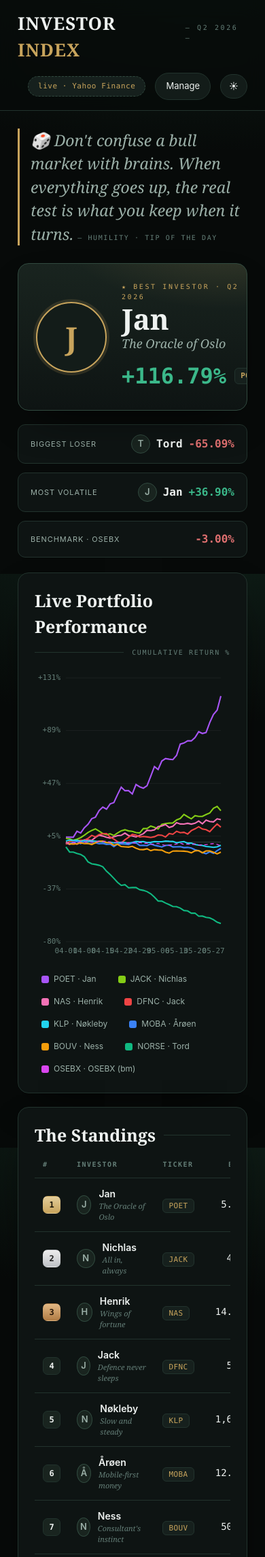
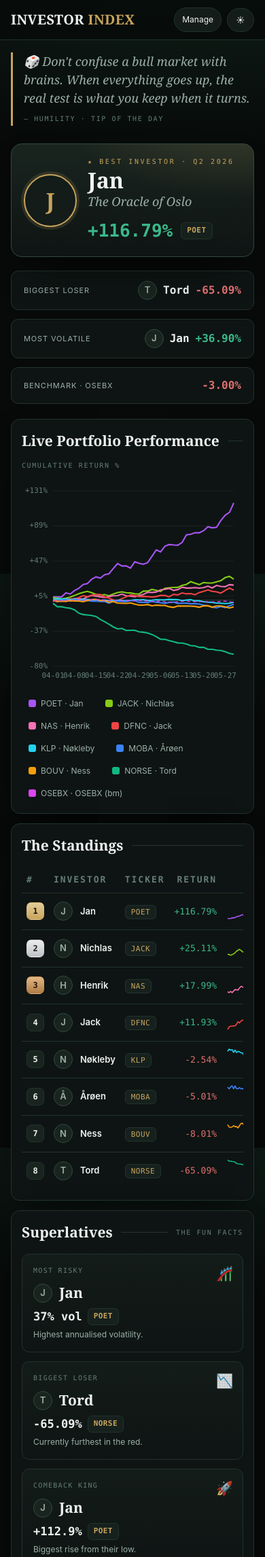
Before and after one commit to jcaamnes/investor-index, a Flask app: page / in a window 390 px wide. Shown: the top 2290 px of the page at 68% size. Run offline with Flask 3, Linux system fonts and the light colour scheme; data that the repository does not hold is empty.

Commit message:
optimized for mobile

```diff
--- a/templates/index.html
+++ b/templates/index.html
@@ -168,6 +168,44 @@
   padding:12px 22px;border-radius:999px;font-size:14px;box-shadow:var(--shadow);opacity:0;pointer-events:none;transition:opacity .3s;z-index:100}
 .toast.show{opacity:1}
 @media(max-width:880px){.hero{grid-template-columns:1fr}.week{grid-template-columns:1fr}.hof-grid{grid-template-columns:1fr}.strat-grid{grid-template-columns:1fr}}
+/* mobile: trim the header to brand + quarter + manage + theme */
+@media(max-width:640px){
+  .topbar-inner{padding:11px 16px;gap:8px;flex-wrap:nowrap}
+  .brand .sub{display:none}
+  .brand .mark{font-size:20px;letter-spacing:.02em;white-space:nowrap}
+  #srcBanner,#liveBadge{display:none!important}
+  .spacer{flex:1}
+  .ctrl{padding:8px 11px;font-size:12px}
+  #qSelect{max-width:36vw}
+  .wrap{padding:0 16px 64px}
+  .epigraph{font-size:18px;margin-top:18px}
+  /* tighter panels + smaller headings */
+  .panel{padding:16px 15px;margin-bottom:14px;border-radius:13px}
+  .phead h3{font-size:21px}
+  /* shorter chart, roomier touch target */
+  .chart-wrap{height:300px}
+  /* leader card scales down */
+  .leader-card{padding:18px;gap:16px}
+  .avatar{width:78px;height:78px;font-size:32px}
+  .leader-meta h2{font-size:32px}
+  .leader-return{font-size:26px}
+  /* standings: keep #, Investor, Ticker, Return, Trend — drop the rest */
+  .board:not(.hof-table) th:nth-child(4),.board:not(.hof-table) td:nth-child(4),
+  .board:not(.hof-table) th:nth-child(5),.board:not(.hof-table) td:nth-child(5),
+  .board:not(.hof-table) th:nth-child(8),.board:not(.hof-table) td:nth-child(8),
+  .board:not(.hof-table) th:nth-child(9),.board:not(.hof-table) td:nth-child(9),
+  .board:not(.hof-table) th:nth-child(10),.board:not(.hof-table) td:nth-child(10){display:none}
+  .board tbody td,.board thead th{padding:9px 7px;font-size:13px}
+  .player .tg{display:none}
+  /* hall of fame table: keep Investor, medals, Podiums, Avg */
+  .hof-table th:nth-child(2),.hof-table td:nth-child(2),
+  .hof-table th:nth-child(7),.hof-table td:nth-child(7),
+  .hof-table th:nth-child(9),.hof-table td:nth-child(9),
+  .hof-table th:nth-child(10),.hof-table td:nth-child(10){display:none}
+  .hof-foot{display:none}
+  /* weekly dispatch reads as a stacked card */
+  .week{padding:14px 0}
+}
 </style>
 </head>
 <body>
@@ -511,7 +549,8 @@
 }
 function chartHover(ev){
   if(!CHART_GEO||!STATE)return;const g=CHART_GEO;const cv=$("#perfChart");const rect=cv.getBoundingClientRect();
-  const mx=ev.clientX-rect.left;const tip=$("#tip");
+  const clientX=(ev.touches&&ev.touches[0])?ev.touches[0].clientX:ev.clientX;
+  const mx=clientX-rect.left;const tip=$("#tip");
   if(mx<g.padL||mx>g.W-g.padR){tip.style.opacity=0;return;}
   const i=Math.round((mx-g.padL)/(g.plotW||1)*(g.n-1));const idx=Math.max(0,Math.min(g.n-1,i));
   const rows=g.series.map(r=>({c:r.color,n:r.name,t:r.ticker,v:r.return_series[idx]})).filter(r=>r.v!=null).sort((a,b)=>b.v-a.v);
@@ -520,6 +559,10 @@
 }
 $("#perfChart").addEventListener("mousemove",chartHover);
 $("#perfChart").addEventListener("mouseleave",()=>{$("#tip").style.opacity=0;});
+// touch: tap-and-drag to scrub the chart on mobile
+$("#perfChart").addEventListener("touchstart",e=>{chartHover(e);},{passive:true});
+$("#perfChart").addEventListener("touchmove",e=>{chartHover(e);e.preventDefault();},{passive:false});
+$("#perfChart").addEventListener("touchend",()=>{setTimeout(()=>{$("#tip").style.opacity=0;},1200);});
 let rt;window.addEventListener("resize",()=>{clearTimeout(rt);rt=setTimeout(()=>{if(STATE)drawChart();},150);});
 
 /* ---------- data loading + quarter switching ---------- */
```
